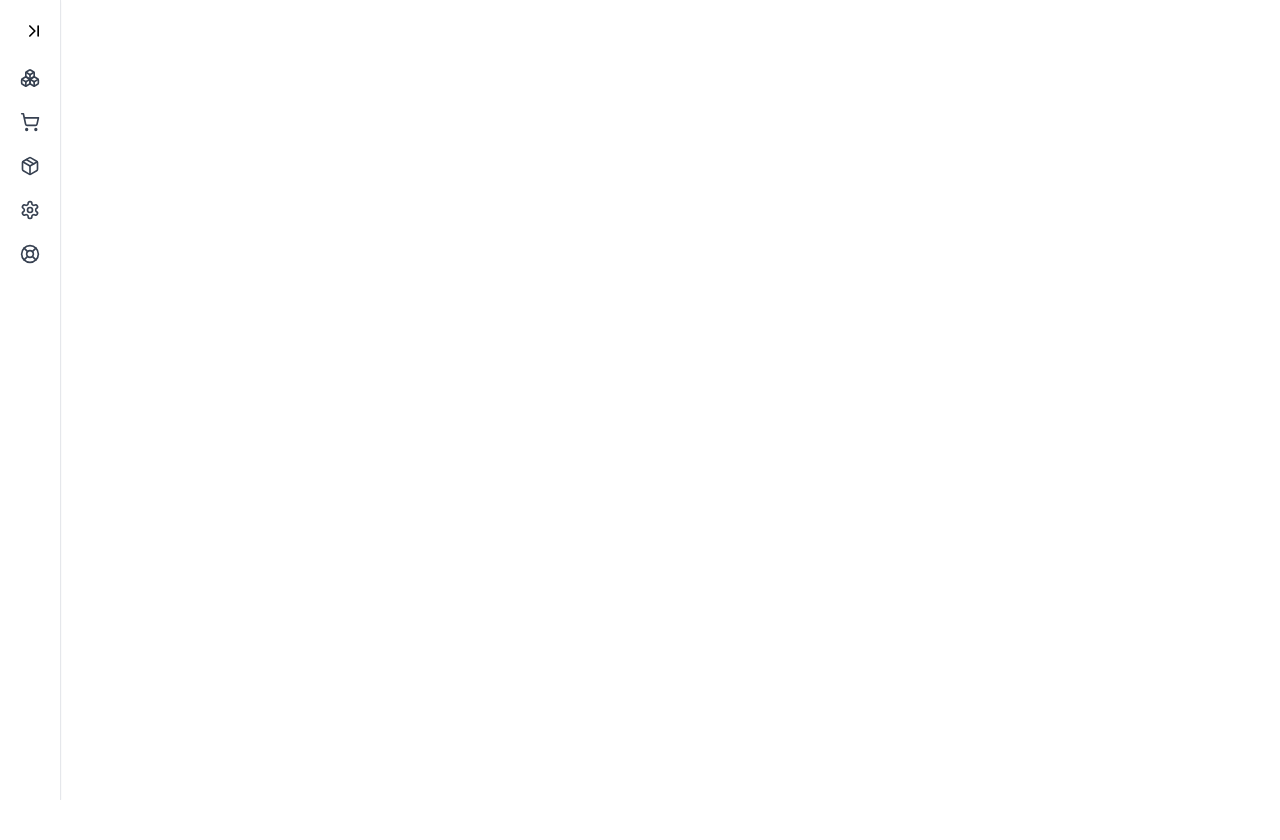
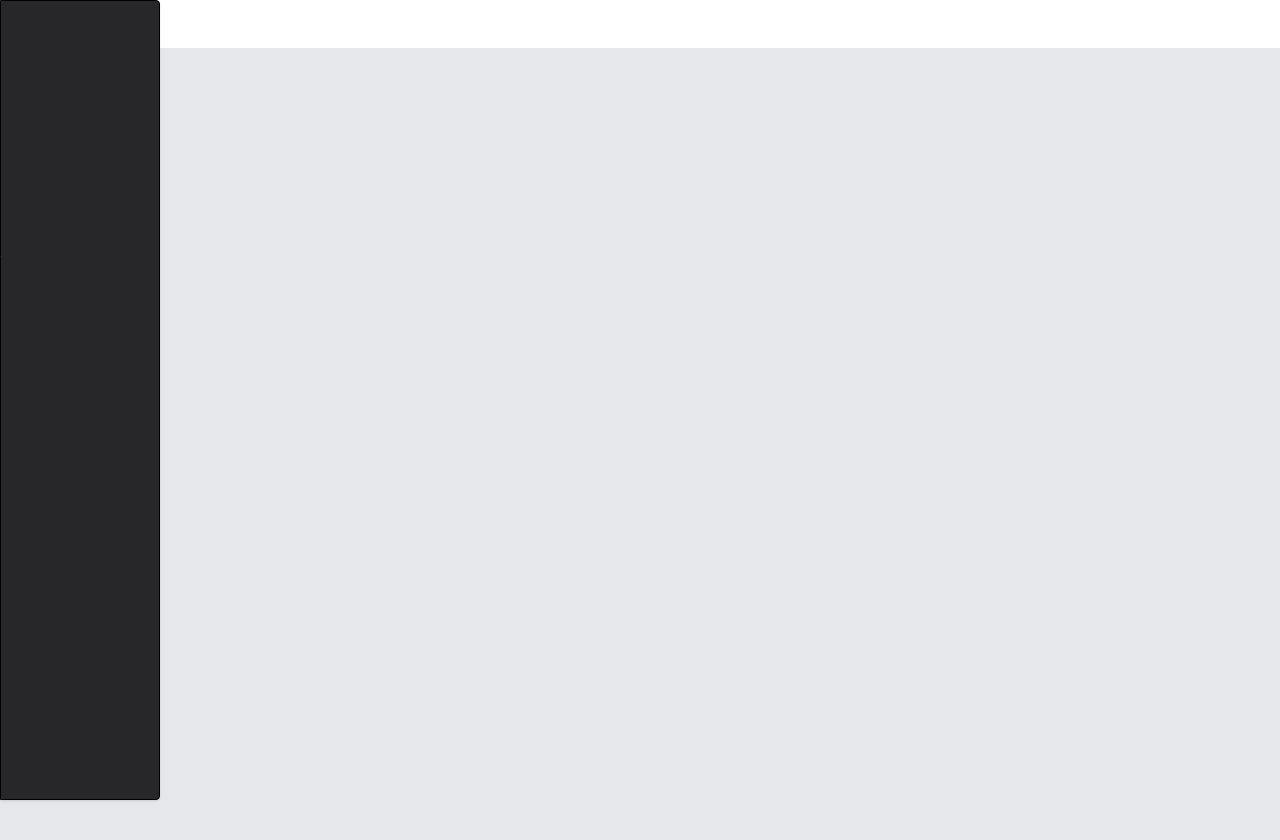
Before and after one commit to jpagar/fuel-react-app, a React (Vite) app: page / in a window 1280 px wide. Shown: the top 840 px of the page. Before the commit the page ends 800 px from the top, so only its background shows below. Built offline with nearby package versions, Linux system fonts and the light colour scheme.

Commit message:
This is a playground branch for trying out new components

```diff
--- a/src/App.tsx
+++ b/src/App.tsx
@@ -1,22 +1,30 @@
-import SidebarContext from "./context/SideBarContext.tsx";
+import { Menu } from "lucide-react";
+
 import { useState } from "react";
-import { SidebarNavigation } from "./pages/SidebarNavigation.tsx";
-import { Outlet } from "react-router-dom";
 
 function App() {
   const [expand, setExpand] = useState(false);
+  const handleClick = () => {
+    setExpand((prevState) => !prevState);
+  };
+  const handleBackDropClick = () => {
+    setExpand(false);
+  };
+
   return (
-    <>
-      <div className="flex">
-        <SidebarContext.Provider
-          value={{ expand: expand, setExpand: setExpand }}
-        >
-          <SidebarNavigation />
-          {/* TODO: Find a better solution to expand nav bar over content */}
-          <Outlet />
-        </SidebarContext.Provider>
-      </div>
-    </>
+      <>
+        <Menu className="m-3 cursor-pointer" onClick={handleClick} />
+        <div
+            className={`absolute top-0 z-10 h-screen w-40 rounded-r bg-zinc-800 shadow translate-x-[${
+                expand ? "0%" : "-100%"
+            }] border border-solid border-black transition-all`}
+        ></div>
+        <div
+            onClick={handleBackDropClick}
+            className={`z-[0] h-screen w-screen bg-gray-200 backdrop-grayscale-0`}
+        />
+
+      </>
   );
 }
 
--- a/src/index.css
+++ b/src/index.css
@@ -1,3 +1,9 @@
 @tailwind base;
 @tailwind components;
 @tailwind utilities;
+
+*{
+    margin: 0;
+    padding: 0;
+    box-sizing: border-box;
+}
```
